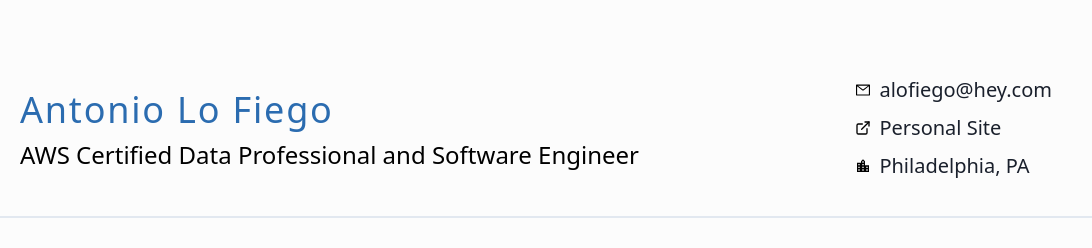
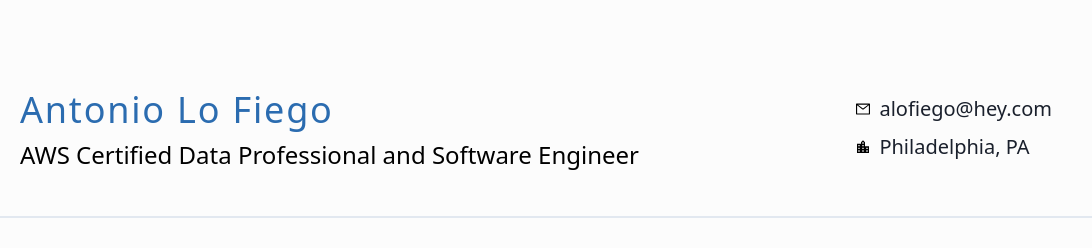
Before and after one commit to antoniolofiego/cloud-resume, a Gatsby site: page / in a window 1280 px wide. Shown: the top 248 px of the page, 188-1280 px from the left. Built offline with nearby package versions, Linux system fonts and the light colour scheme; Gatsby itself is replaced by a stand-in of ours.

Commit message:
Remove redundant website link

```diff
--- a/data/profile.json
+++ b/data/profile.json
@@ -1,7 +1,6 @@
 {
     "contacts": {
         "email": "alofiego@hey.com",
-        "website": "https://antoniolofiego.me",
         "location": "Philadelphia, PA"
     },
     "skills": [
--- a/src/components/Contact.js
+++ b/src/components/Contact.js
@@ -16,19 +16,6 @@ const Contact = ({ field, value }) => (
                 </a>
             </div>
         )}
-        {field === 'website' && (
-            <div className='flex items-center'>
-                <FiExternalLink className='contact-icon' />
-                <a
-                    className='text-xl text-gray-900 hover:text-blue-600 focus:underline focus:text-blue-600 focus:outline-none'
-                    target='_blank'
-                    href={value}
-                    rel='noopener noreferrer'
-                    title='My website'>
-                    Personal Site
-                </a>
-            </div>
-        )}
         {field === 'location' && (
             <div className='flex items-center'>
                 <MdLocationCity className='contact-icon' />
```
